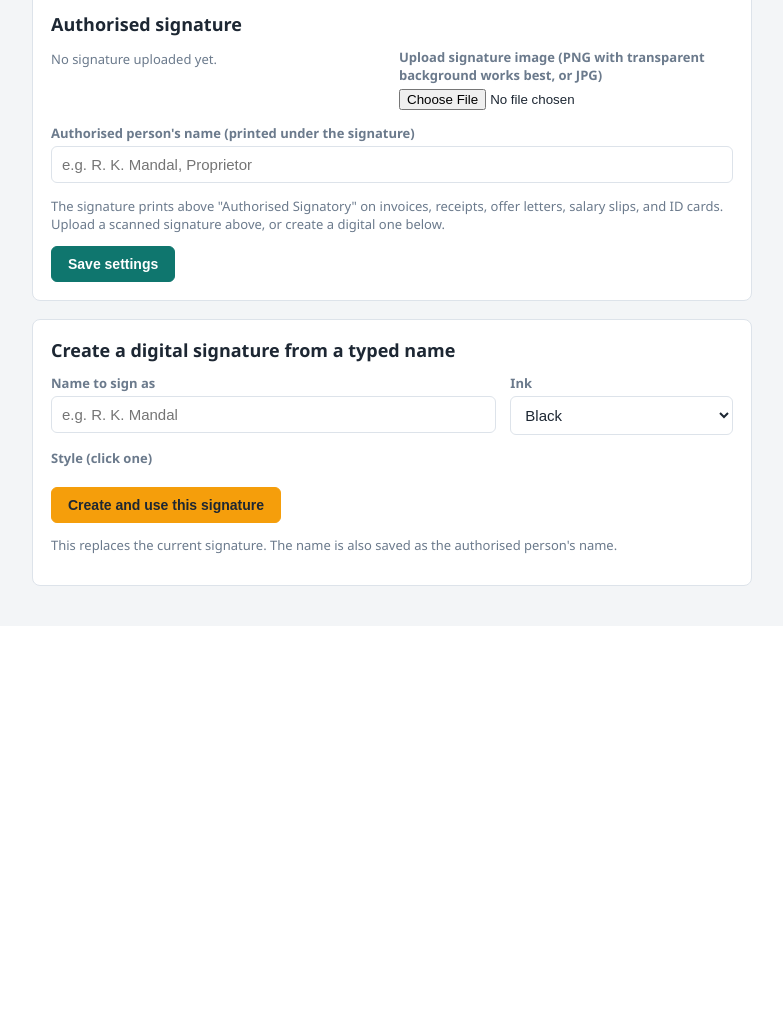
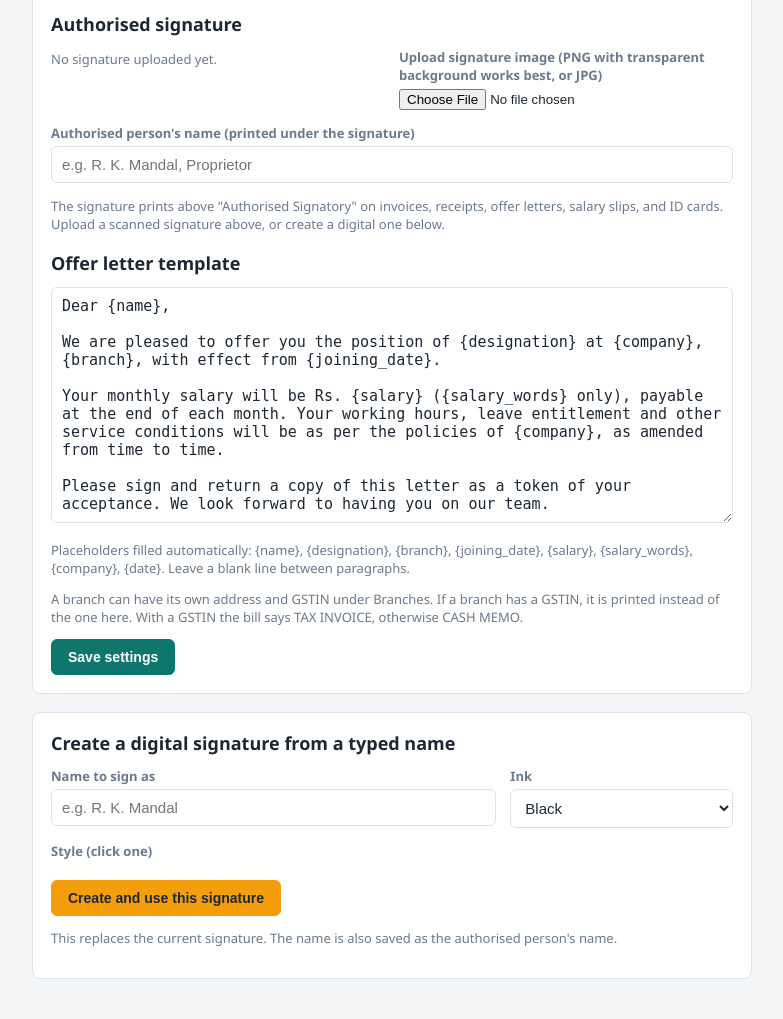
Before and after one commit to sujayluc2024/-rk-traders, a Flask app: page /settings in a window 1280 px wide. Shown: the part 1155-2174 px from the top of the page, without its empty margins (218-1001 px from the left). Before the commit the page ends 1741 px from the top, so only its background shows below. Run offline with Flask 3, Linux system fonts and the light colour scheme; the visitor is signed in with stand-in values (Sample User, id 1); data comes from the database, SQL or seed files in the repository; data that the repository does not hold is empty.

Commit message:
Fix: offer letter template was hidden outside the Settings form and being blanked on save; restore default and protect settings
Co-Authored-By: Claude Fable 5.1 <noreply@anthropic.com>

```diff
--- a/app.py
+++ b/app.py
@@ -133,6 +133,7 @@ def init_db():
     }
     for k, v in defaults.items():
         db.execute("INSERT OR IGNORE INTO settings(key,value) VALUES (?,?)", (k, v))
+    db.execute("UPDATE settings SET value=? WHERE key='offer_letter_template' AND (value IS NULL OR value='')", (defaults["offer_letter_template"],))
     db.execute("UPDATE users SET device_lock=0 WHERE role='admin' AND bound_ip IS NULL AND device_lock=1 "
                "AND NOT EXISTS (SELECT 1 FROM settings WHERE key='device_lock_initialised')")
     db.execute("INSERT OR IGNORE INTO settings(key,value) VALUES ('device_lock_initialised','1')")
@@ -1502,6 +1503,8 @@ def settings_page():
             run("UPDATE settings SET value='' WHERE key='login_bg_file'")
         for k in ["shop_name", "shop_tagline", "shop_address", "shop_phone", "shop_gstin", "state_name", "state_code", "invoice_footer",
                   "offer_letter_template", "emp_id_prefix", "designations", "id_card_validity_years", "signatory_name", "print_format"]:
+            if k not in request.form:
+                continue                                   # never blank a setting whose field was not on the form
             run("INSERT INTO settings(key,value) VALUES (?,?) ON CONFLICT(key) DO UPDATE SET value=excluded.value",
                 (k, request.form.get(k, "").strip()))
         run("INSERT INTO settings(key,value) VALUES ('allow_negative_stock',?) ON CONFLICT(key) DO UPDATE SET value=excluded.value",
--- a/templates/settings.html
+++ b/templates/settings.html
@@ -50,6 +50,10 @@
     </div>
     <div class="field"><label>Authorised person's name (printed under the signature)</label><input type="text" name="signatory_name" value="{{ settings.signatory_name }}" placeholder="e.g. R. K. Mandal, Proprietor"></div>
     <p class="hint">The signature prints above "Authorised Signatory" on invoices, receipts, offer letters, salary slips, and ID cards. Upload a scanned signature above, or create a digital one below.</p>
+    <h2 id="offer" style="margin-top:18px">Offer letter template</h2>
+    <div class="field"><textarea name="offer_letter_template" rows="12">{{ settings.offer_letter_template }}</textarea></div>
+    <p class="hint">Placeholders filled automatically: {name}, {designation}, {branch}, {joining_date}, {salary}, {salary_words}, {company}, {date}. Leave a blank line between paragraphs.</p>
+    <p class="hint">A branch can have its own address and GSTIN under Branches. If a branch has a GSTIN, it is printed instead of the one here. With a GSTIN the bill says TAX INVOICE, otherwise CASH MEMO.</p>
     <button class="btn">Save settings</button>
   </form>
 </div>
@@ -71,12 +75,6 @@
     <p class="hint">This replaces the current signature. The name is also saved as the authorised person's name.</p>
   </form>
 </div>
-<div style="display:none">
-    <h2 id="offer" style="margin-top:18px">Offer letter template</h2>
-    <div class="field"><textarea name="offer_letter_template" rows="12">{{ settings.offer_letter_template }}</textarea></div>
-    <p class="hint">Placeholders filled automatically: {name}, {designation}, {branch}, {joining_date}, {salary}, {salary_words}, {company}, {date}. Leave a blank line between paragraphs.</p>
-    <p class="hint">A branch can have its own address and GSTIN under Branches. If a branch has a GSTIN, it is printed instead of the one here. With a GSTIN the bill says TAX INVOICE, otherwise CASH MEMO.</p>
-  </div>
 {% endblock %}
 {% block scripts %}
 <script>
```
